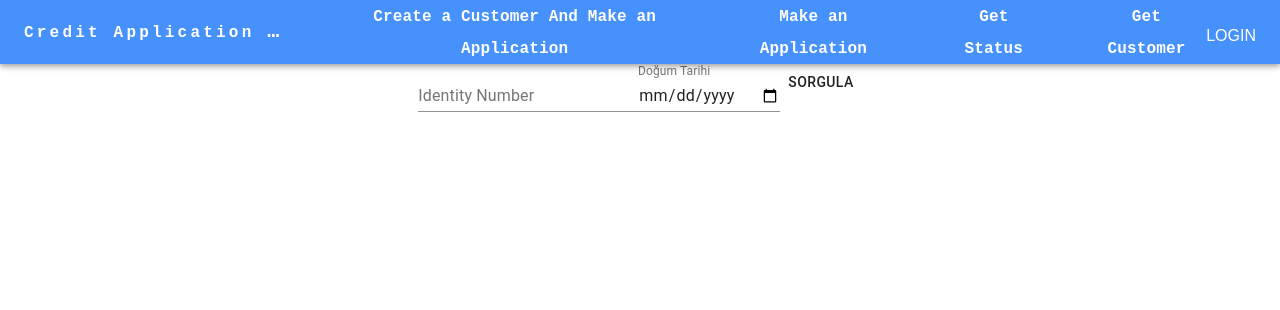
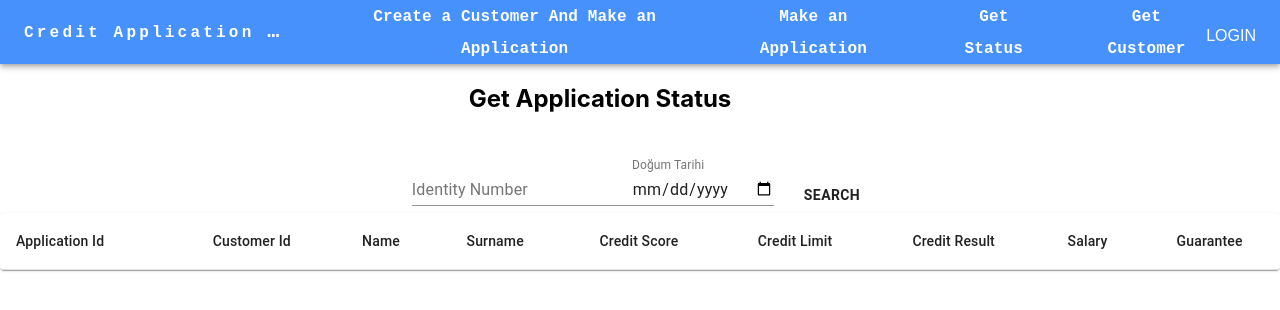
Before and after one commit to keremcengiz0/credit-application-system-ui, a React (Create React App) app: page /api/v1/applications/get-status in a window 1280 px wide. Shown: the top 310 px of the page. Built offline with nearby package versions, Linux system fonts and the light colour scheme.

Commit message:
The GetStatus page has been improved.

```diff
--- a/src/components/Application/GetStatus.js
+++ b/src/components/Application/GetStatus.js
@@ -1,12 +1,27 @@
-import React, { useState, useEffect } from "react";
+import React, { useState } from "react";
+import { makeStyles } from "@material-ui/core/styles";
 import TextField from "@material-ui/core/TextField";
 import axios from "axios";
 import Button from "@material-ui/core/Button";
+import Table from "@material-ui/core/Table";
+import TableBody from "@material-ui/core/TableBody";
+import TableCell from "@material-ui/core/TableCell";
+import TableContainer from "@material-ui/core/TableContainer";
+import TableHead from "@material-ui/core/TableHead";
+import TableRow from "@material-ui/core/TableRow";
+import Paper from "@material-ui/core/Paper";
+
+const useStyles = makeStyles({
+  table: {
+    minWidth: 500,
+  },
+});
 
 function GetStatus() {
   const [identityNumber, setIdentityNumber] = useState("");
   const [birthDate, setBirthDate] = useState("");
   const [applicationList, setApplicationList] = useState([]);
+  const classes = useStyles();
 
   const handleSubmit = async () => {
     const response = await axios.get(
@@ -17,10 +32,13 @@ function GetStatus() {
 
   return (
     <div>
+      <h2 style={{ marginLeft: -80 }}>Get Application Status</h2>
+      <br />
       <TextField
         label="Identity Number"
         value={identityNumber}
         onChange={(e) => setIdentityNumber(e.target.value)}
+        style={{ margin: "5px 0" }}
       />
       <TextField
         label="Doğum Tarihi"
@@ -29,20 +47,53 @@ function GetStatus() {
         value={birthDate}
         onChange={(e) => setBirthDate(e.target.value)}
         InputLabelProps={{ shrink: true }}
+        style={{ margin: "5px 0" }}
       />
+      <Button
+        style={{ paddingLeft: 30, paddingTop: 30 }}
+        onClick={handleSubmit}
+      >
+        <b>SEARCH</b>
+      </Button>
 
-      <Button onClick={handleSubmit}>Sorgula</Button>
-      {applicationList.map((application) => (
-        <div key={application.id}>
-          <p>ID: {application.id}</p>
-          <p>Credit Score: {application.creditScore}</p>
-          <p>Credit Limit: {application.creditLimit}</p>
-          <p>Credit Result: {application.creditResult}</p>
-          <p>Salary: {application.salary}</p>
-          <p>Guarantee: {application.guarantee}</p>
-          <p>Customer ID: {application.customer.id}</p>
-        </div>
-      ))}
+      <TableContainer component={Paper}>
+        <Table className={classes.table} aria-label="simple table">
+          <TableHead>
+            <TableRow>
+              <TableCell>Application Id</TableCell>
+              <TableCell align="center">Customer Id</TableCell>
+              <TableCell align="center">Name</TableCell>
+              <TableCell align="center">Surname</TableCell>
+              <TableCell align="center">Credit Score</TableCell>
+              <TableCell align="center">Credit Limit</TableCell>
+              <TableCell align="center">Credit Result</TableCell>
+              <TableCell align="center">Salary</TableCell>
+              <TableCell align="center">Guarantee</TableCell>
+            </TableRow>
+          </TableHead>
+          <TableBody>
+            {applicationList.map((application) => (
+              <TableRow key={application.id}>
+                <TableCell component="th" scope="row">
+                  {application.id}
+                </TableCell>
+                <TableCell align="center">{application.customer.id}</TableCell>
+                <TableCell align="center">
+                  {application.customer.firstName}
+                </TableCell>
+                <TableCell align="center">
+                  {application.customer.lastName}
+                </TableCell>
+                <TableCell align="center">{application.creditScore}</TableCell>
+                <TableCell align="center">{application.creditLimit}</TableCell>
+                <TableCell align="center">{application.creditResult}</TableCell>
+                <TableCell align="center">{application.salary}</TableCell>
+                <TableCell align="center">{application.guarantee}</TableCell>
+              </TableRow>
+            ))}
+          </TableBody>
+        </Table>
+      </TableContainer>
     </div>
   );
 }
```
